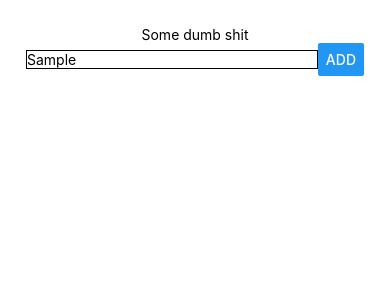
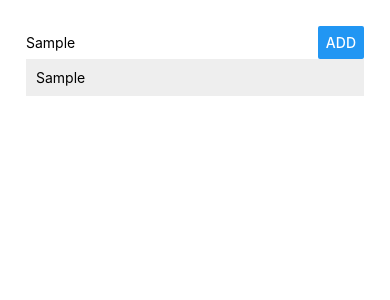
Before and after one commit to Christianq010/react-native-guide-my-app, a React Native app: screen / in a window 390 px wide. Both pictures are taken after typing "Sample" into the empty fields and a click on the button "ADD". Shown: the top 300 px of the page. Built offline with nearby package versions, Linux system fonts and the light colour scheme.

Commit message:
Feat: Add Components input and display from array

```diff
--- a/App.js
+++ b/App.js
@@ -1,30 +1,27 @@
-import React from 'react';
-import { StyleSheet, Text, View, TextInput, Button } from 'react-native';
+import React, { Component } from "react";
+import { StyleSheet, View } from "react-native";
 
-export default class App extends React.Component {
+import PlaceInput from "./src/components/PlaceInput/PlaceInput";
+import PlaceList from "./src/components/PlaceList/PlaceList";
+
+export default class App extends Component {
   state = {
-    placeName: ""
+    places: []
   };
 
-  placeNameChanged = value => {
-    this.setState({
-      placeName: value
-    })
+  placeAddedHandler = placeName => {
+    this.setState(prevState => {
+      return {
+        places: prevState.places.concat(placeName)
+      };
+    });
   };
 
   render() {
     return (
       <View style={styles.container}>
-        <Text>Some dumb shit</Text>
-        <View style={styles.rowContainer}>
-          <TextInput
-              style={styles.input}
-              placeholder="Enter some text"
-              value={this.state.placeName}
-              onChangeText={this.placeNameChanged}
-          />
-          <Button style={styles.button} title="Add" />
-        </View>
+        <PlaceInput onPlaceAdded={this.placeAddedHandler} />
+        <PlaceList places={this.state.places} />
       </View>
     );
   }
@@ -32,25 +29,10 @@
 
 const styles = StyleSheet.create({
   container: {
+    flex: 1,
     padding: 26,
-    backgroundColor: '#fff',
-    alignItems: 'center',
-    justifyContent: 'center',
-  },
-  rowContainer: {
-    // flex: 1,
-    width: "100%",
-    flexDirection: "row",
-    justifyContent: "space-between",
-    alignItems: "center"
-  },
-  input: {
-    flex: 1,
-    width: "70%",
-    borderColor: "black",
-    borderWidth: 1
-  },
-  button : {
-    width: "30%"
+    backgroundColor: "#fff",
+    alignItems: "center",
+    justifyContent: "flex-start"
   }
 });
--- a/index.js
+++ b/index.js
@@ -1,3 +1,3 @@
 import { AppRegistry } from 'react-native';
 import App from './App';
-AppRegistry.registerComponent('myapp', () => App);
+AppRegistry.registerComponent('rncourse', () => App);
--- /dev/null
+++ b/src/components/ListItem/ListItem.js
@@ -0,0 +1,19 @@
+import React from 'react';
+import { View, Text, StyleSheet } from 'react-native';
+
+const listItem = (props) => (
+    <View style={styles.listItem}>
+        <Text>{props.placeName}</Text>
+    </View>
+);
+
+const styles = StyleSheet.create({
+    listItem: {
+        width: "100%",
+        marginBottom: 5,
+        padding: 10,
+        backgroundColor: "#eee"
+    }
+});
+
+export default listItem;
--- /dev/null
+++ b/src/components/PlaceInput/PlaceInput.js
@@ -0,0 +1,58 @@
+import React, { Component } from "react";
+import { View, TextInput, Button, StyleSheet } from "react-native";
+
+class PlaceInput extends Component {
+  state = {
+    placeName: ""
+  };
+
+  placeNameChangedHandler = val => {
+    this.setState({
+      placeName: val
+    });
+  };
+
+  placeSubmitHandler = () => {
+    if (this.state.placeName.trim() === "") {
+      return;
+    }
+
+    this.props.onPlaceAdded(this.state.placeName);
+  };
+
+  render() {
+    return (
+      <View style={styles.inputContainer}>
+        <TextInput
+          placeholder="An awesome place"
+          value={this.state.placeName}
+          onChangeText={this.placeNameChangedHandler}
+          style={styles.placeInput}
+        />
+        <Button
+          title="Add"
+          style={styles.placeButton}
+          onPress={this.placeSubmitHandler}
+        />
+      </View>
+    );
+  }
+}
+
+const styles = StyleSheet.create({
+  inputContainer: {
+    // flex: 1,
+    width: "100%",
+    flexDirection: "row",
+    justifyContent: "space-between",
+    alignItems: "center"
+  },
+  placeInput: {
+    width: "70%"
+  },
+  placeButton: {
+    width: "30%"
+  }
+});
+
+export default PlaceInput;
--- /dev/null
+++ b/src/components/PlaceList/PlaceList.js
@@ -0,0 +1,21 @@
+import React from 'react';
+import { View, StyleSheet } from 'react-native';
+
+import ListItem from '../ListItem/ListItem';
+
+const placeList = props => {
+    const placesOutput = props.places.map((place, i) => (
+        <ListItem key={i} placeName={place} />
+      ));
+    return (
+        <View style={styles.listContainer}>{placesOutput}</View>
+    );
+};
+
+const styles = StyleSheet.create({
+    listContainer: {
+      width: "100%"
+    }
+});
+
+export default placeList;
```
